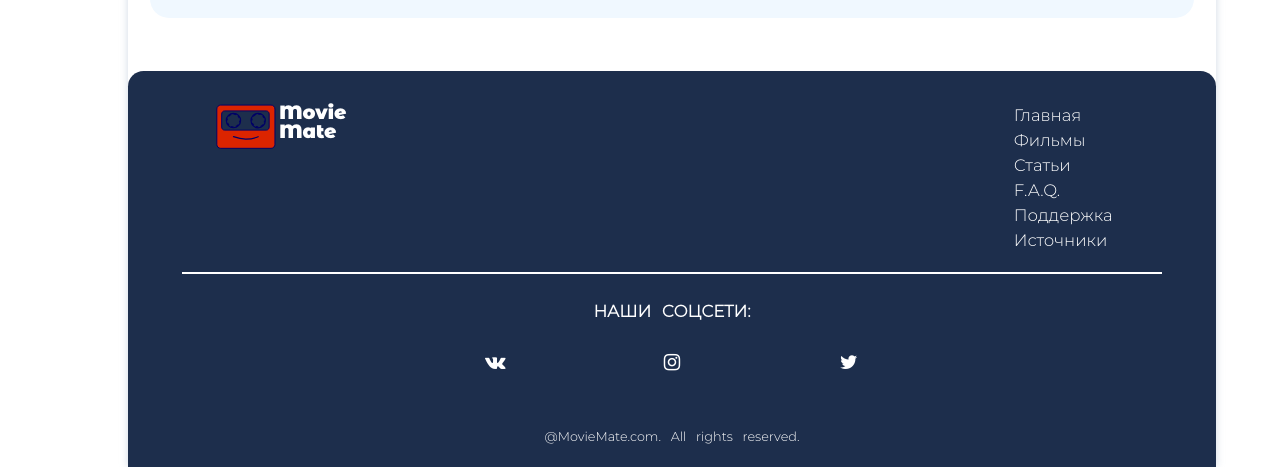
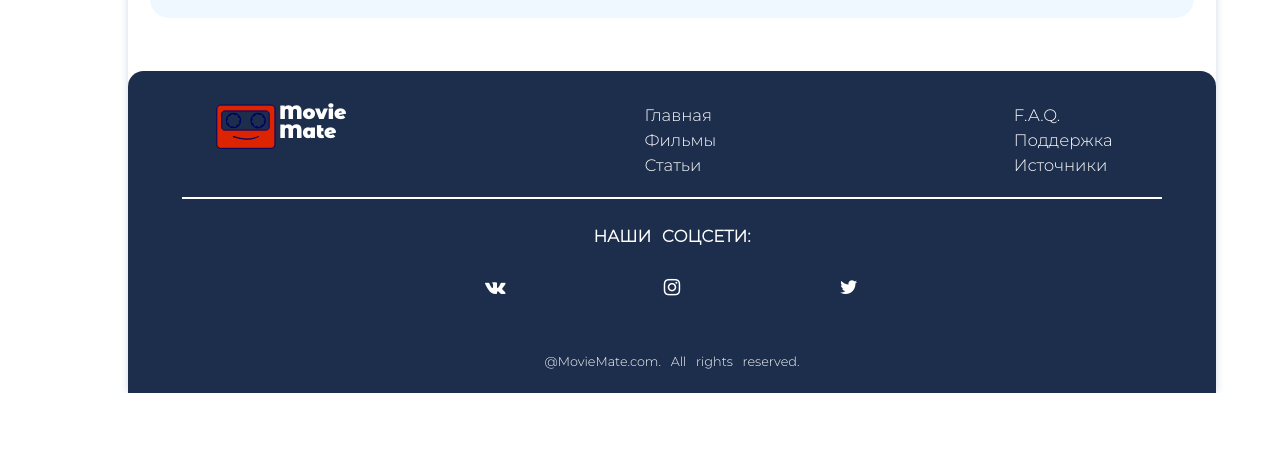
Before and after one commit to movie-mate/movie-mate.github.io, a plain HTML site: page MoviePage6.html in a window 1280 px wide. Shown: the part 2490-2957 px from the top of the page. After the commit the page ends 2883 px from the top, so only its background shows below. Drawn offline with nearby package versions, Linux system fonts and the light colour scheme; files whose address does not match are found by name.

Commit message:
Update MoviePage6.html

```diff
--- a/MoviePage6.html
+++ b/MoviePage6.html
@@ -126,7 +126,6 @@
                 Movie Mate
             </div>
             <div class="struct-info">
-                <div class="struct-info">
                     <ul>
                         <li><a href="/" title="Главная">Главная</a></li>
                         <li><a href="MoviesList.html" title="Фильмы">Фильмы</a></li>
```
